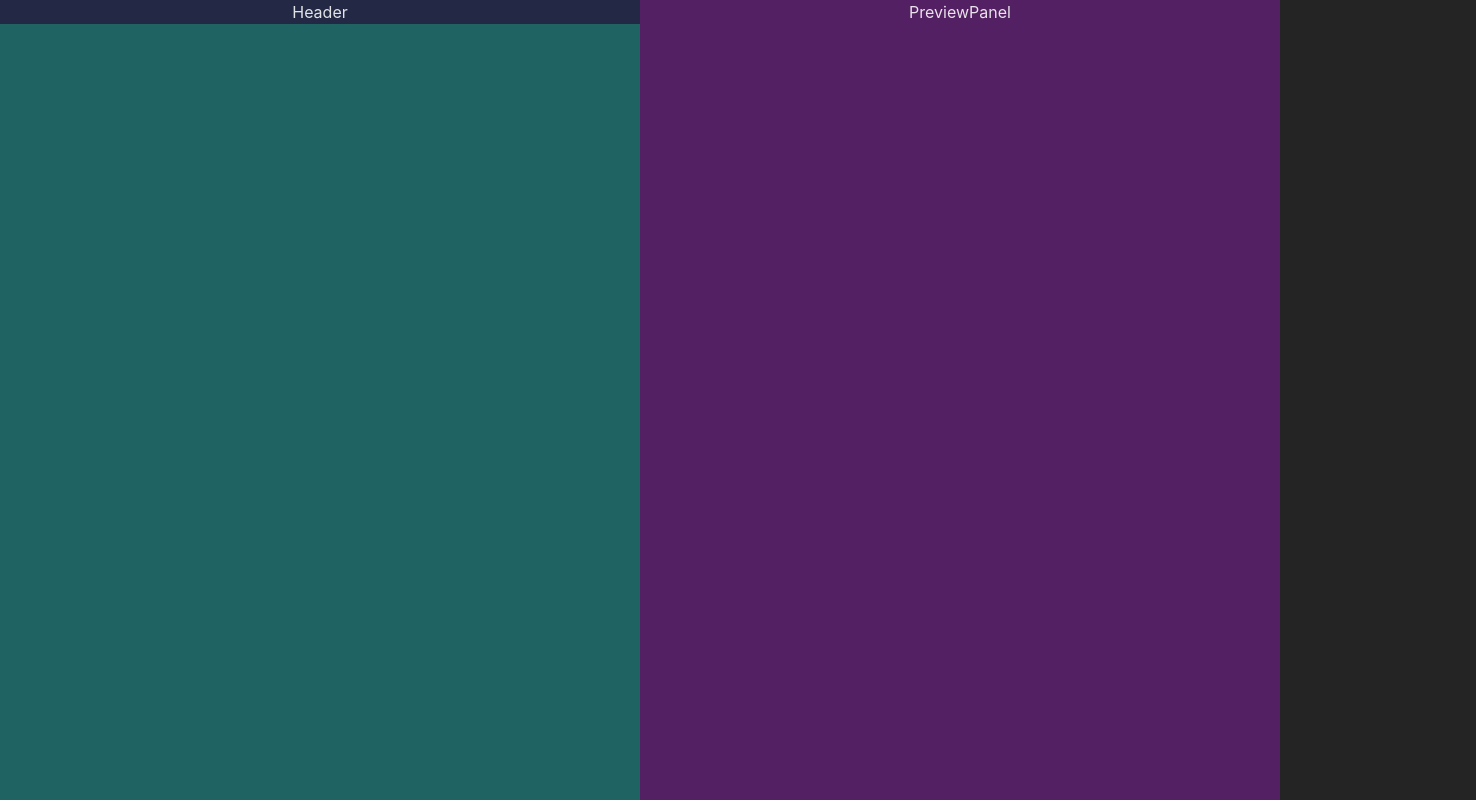
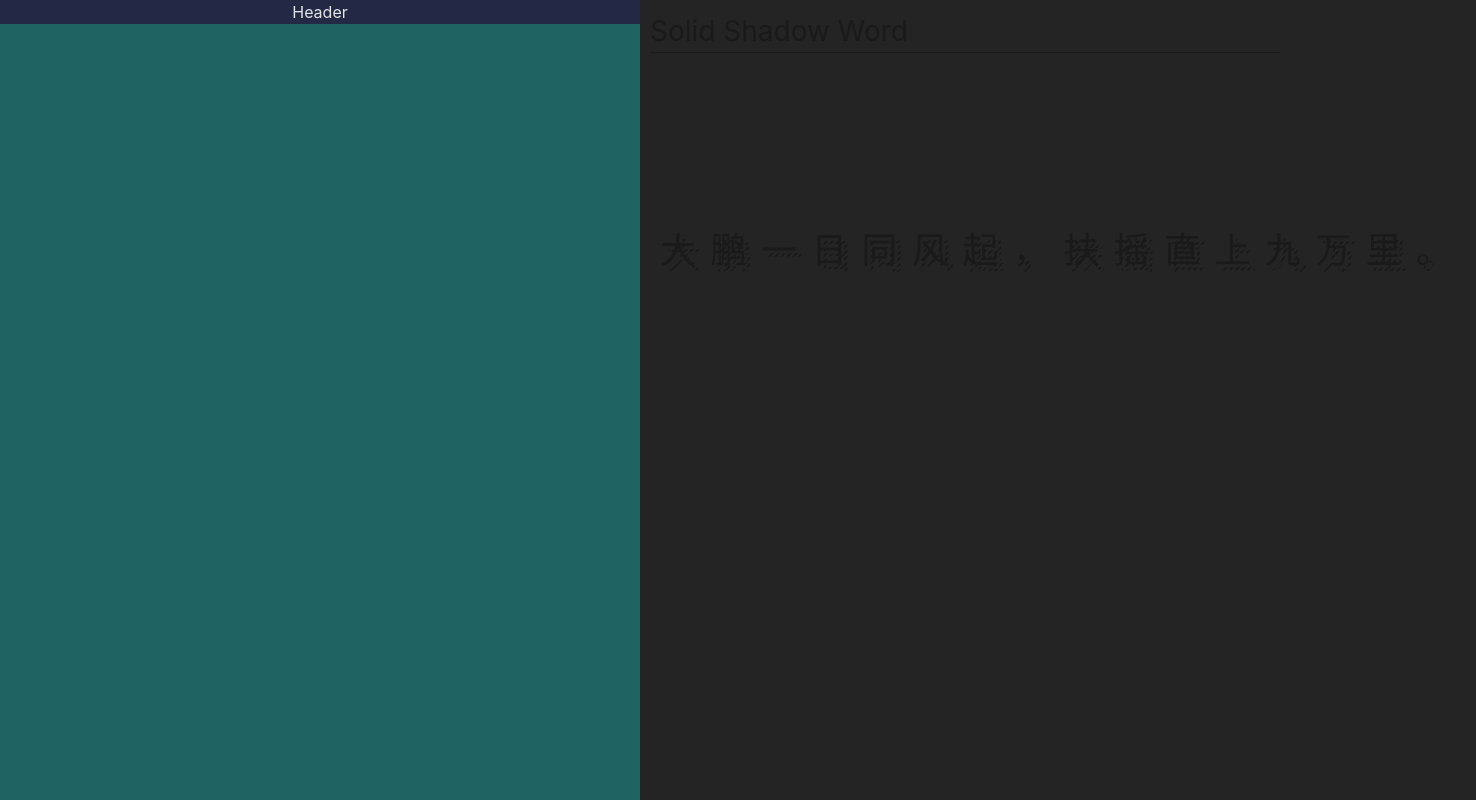
Before and after one commit to bzpen/interesting-css, a React (Vite) app: page / in a window 1280 px wide. Shown: the whole page, 1476 px wide, since content can reach past the window. Built offline with nearby package versions, Linux system fonts and the light colour scheme.

Commit message:
feat: 文字虚线阴影效果实现

```diff
--- a/package.json
+++ b/package.json
@@ -20,6 +20,7 @@
         "@typescript-eslint/eslint-plugin": "^6.0.0",
         "@typescript-eslint/parser": "^6.0.0",
         "@vitejs/plugin-react-swc": "^3.3.2",
+        "classnames": "^2.3.2",
         "eslint": "^8.45.0",
         "eslint-plugin-react-hooks": "^4.6.0",
         "eslint-plugin-react-refresh": "^0.4.3",
--- /dev/null
+++ b/src/common/components/SolidShadowWord.tsx
@@ -0,0 +1,18 @@
+import styles from './css/SolidShadowWord.module.less';
+
+const SolidShadowWord = () => {
+    const word = `大鹏一日同风起，扶摇直上九万里。`;
+
+    return (
+        <div className={styles.box}>
+            <div className={styles.main_title}>
+                <span>{word}</span>
+            </div>
+            <div className={styles.subtitle}>
+                <span>{word}</span>
+            </div>
+        </div>
+    );
+};
+
+export default SolidShadowWord;
--- /dev/null
+++ b/src/common/components/css/SolidShadowWord.module.less
@@ -0,0 +1,42 @@
+.box {
+    width: max-content;
+    padding: 10px;
+    position: relative;
+    margin: 20vmin auto;
+    font-size: 36px;
+    text-align: center;
+    letter-spacing: 0.4em;
+    font-weight: 600;
+    position: relative;
+    color: var(--color-main-text);
+
+    .main_title {
+        position: relative;
+        top: 6px;
+        left: 6px;
+        width: max-content;
+        background-image: linear-gradient(
+            -45deg,
+            var(--color-main-text) 0%,
+            var(--color-main-text) 20%,
+            transparent 20%,
+            transparent 50%,
+            var(--color-main-text) 50%,
+            var(--color-main-text) 70%,
+            transparent 70%,
+            transparent 100%
+        );
+        background-size: 6px 6px;
+        background-clip: text;
+        -webkit-background-clip: text;
+        color: transparent;
+    }
+
+    .subtitle {
+        position: absolute;
+        top: 10px;
+        width: max-content;
+        width: max-content;
+        z-index: 2;
+    }
+}
--- a/src/components/preview-panel/PreviewPanel.tsx
+++ b/src/components/preview-panel/PreviewPanel.tsx
@@ -1,7 +1,15 @@
+import SolidShadowWord from '../../common/components/SolidShadowWord';
 import styles from '../../style/css/PreviewPanel.module.less';
 
 const PreviewPanel = () => {
-    return <div className={styles.panel}>PreviewPanel</div>;
+    return (
+        <div className={styles.panel}>
+            <div className={styles.title}>Solid Shadow Word</div>
+            <div className={styles.preview_box}>
+                <SolidShadowWord />
+            </div>
+        </div>
+    );
 };
 
 export default PreviewPanel;
--- a/src/index.css
+++ b/src/index.css
@@ -3,7 +3,7 @@
     line-height: 1.5;
     font-weight: 400;
 
-    color-scheme: dark;
+    color-scheme: light dark;
     color: rgba(255, 255, 255, 0.87);
     background-color: #242424;
     text-align: center;
@@ -21,4 +21,19 @@
 }
 
 @media (prefers-color-scheme: light) {
+    :root {
+        --color-main-text: #1a1a1a;
+        --color-subtitle-text: #979797;
+
+        --color-bg-preview: #ffffff;
+    }
 }
+
+@media (prefers-color-scheme: dark) {
+    :root {
+        --color-main-text: #ffffff;
+        --color-subtitle-text: #585858;
+
+        --color-bg-preview: #1a1a1a;
+    }
+}
--- a/src/style/css/PreviewPanel.module.less
+++ b/src/style/css/PreviewPanel.module.less
@@ -1,4 +1,18 @@
 .panel {
     height: 100vh;
-    background-color: rgb(83, 32, 99);
+    text-align: left;
+    padding-left: 10px;
+    // background-color: var(--color-bg-preview);
+
+    .title {
+        padding-top: 10px;
+        color: var(--color-main-text);
+        font-size: 28px;
+        border-bottom: 1px solid var(--color-main-text);
+    }
+
+    .preview_box {
+        margin-top: 20px;
+        width: 100%;
+    }
 }
--- /dev/null
+++ b/src/style/theme/dark.css
@@ -0,0 +1,4 @@
+.dark {
+    --color-main-text: #ffffff;
+    --color-subtitle-text: #d6d5d5;
+}
```
Also changed, not shown: 1 other file (tests, documents, lock files or other folders).
